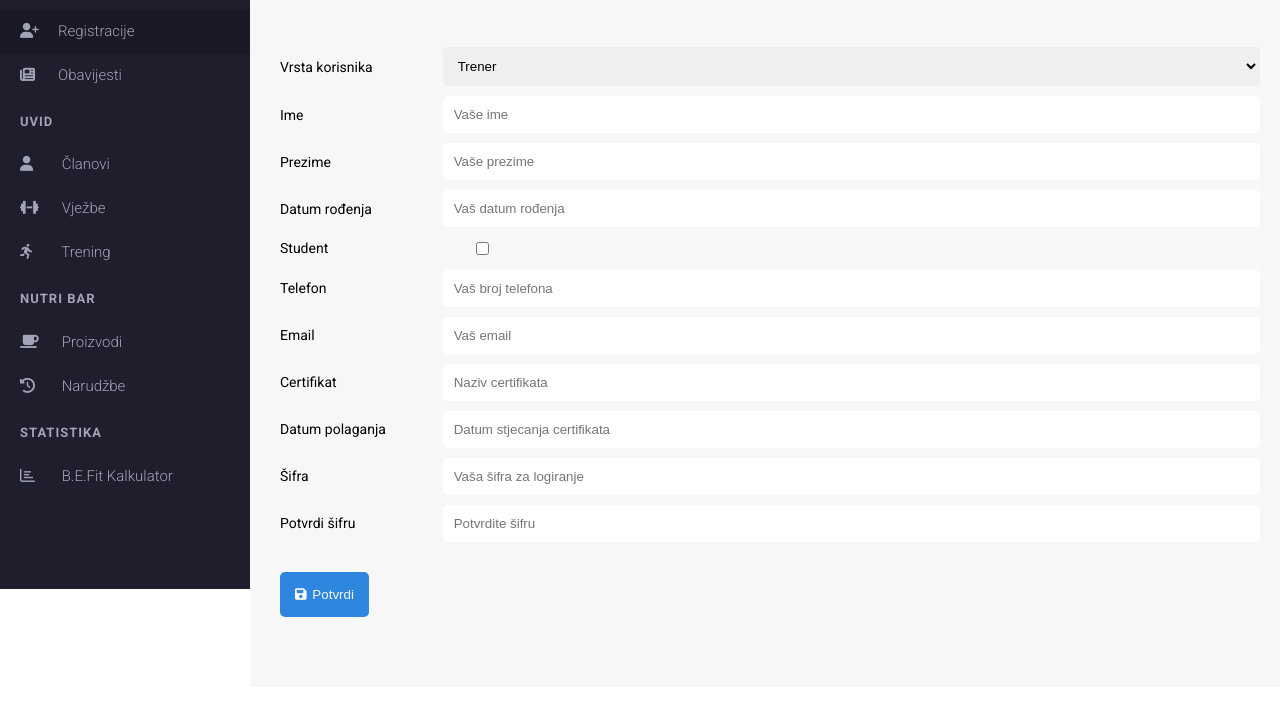
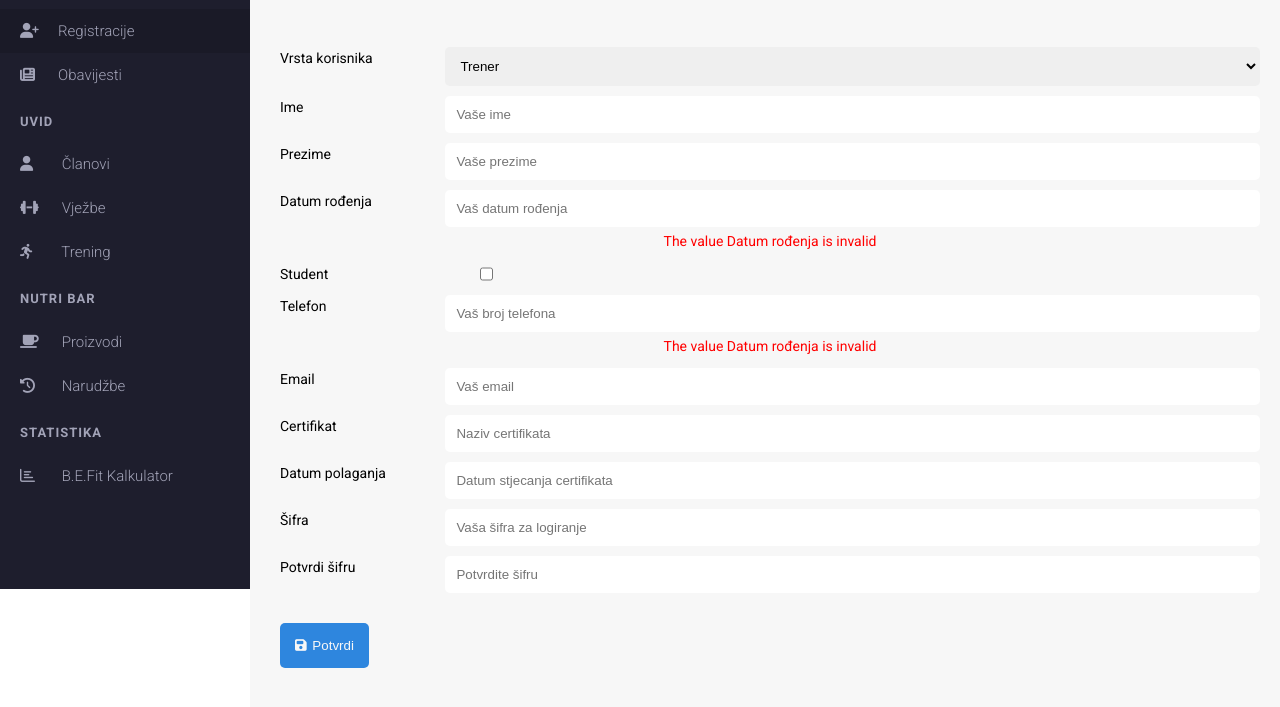
Before and after one commit to farukobradovic/seminarski_template, a website: page registracije.html in a window 1280 px wide. Shown: the part 211-918 px from the top of the page. Drawn offline with Linux system fonts and the light colour scheme.

Commit message:
neke izmjene

```diff
--- a/registracije.html
+++ b/registracije.html
@@ -106,6 +106,7 @@
             <h1>Registracija korisnika</h1>
             <form action="#">
               <div class="form-inputs">
+                <div class="upper">
                   <label for="user-type">Vrsta korisnika</label>
                   <select>
                     <option value="trener">Trener</option>
@@ -113,15 +114,21 @@
                     <option value="admin">Admin</option>
                   </select>
                 </div>
+              </div>
               <div class="form-inputs">
+                <div class="upper">
                   <label for="name">Ime</label>
                   <input type="text" placeholder="Vaše ime" id="name" />
                 </div>
+              </div>
               <div class="form-inputs">
+                <div class="upper">
                   <label for="lastName">Prezime</label>
                   <input type="text" placeholder="Vaše prezime" id="lastName" />
                 </div>
+              </div>
               <div class="form-inputs">
+                <div class="upper">
                   <label for="birthdate">Datum rođenja</label>
                   <input
                     type="text"
@@ -129,11 +136,18 @@
                     id="birthdate"
                   />
                 </div>
+                <span class="message-danger"
+                  >The value Datum rođenja is invalid</span
+                >
+              </div>
               <div class="form-inputs">
+                <div class="upper">
                   <label for="student">Student</label>
                   <input type="checkbox" id="student" />
                 </div>
+              </div>
               <div class="form-inputs">
+                <div class="upper">
                   <label for="telephone">Telefon</label>
                   <input
                     type="text"
@@ -141,11 +155,18 @@
                     placeholder="Vaš broj telefona"
                   />
                 </div>
+                <span class="message-danger"
+                  >The value Datum rođenja is invalid</span
+                >
+              </div>
               <div class="form-inputs">
+                <div class="upper">
                   <label for="email">Email</label>
                   <input type="text" id="email" placeholder="Vaš email" />
                 </div>
+              </div>
               <div class="form-inputs">
+                <div class="upper">
                   <label for="certificate">Certifikat</label>
                   <input
                     type="text"
@@ -153,7 +174,9 @@
                     placeholder="Naziv certifikata"
                   />
                 </div>
+              </div>
               <div class="form-inputs">
+                <div class="upper">
                   <label for="dateCertificate">Datum polaganja</label>
                   <input
                     type="text"
@@ -161,7 +184,9 @@
                     placeholder="Datum stjecanja certifikata"
                   />
                 </div>
+              </div>
               <div class="form-inputs">
+                <div class="upper">
                   <label for="pw">Šifra</label>
                   <input
                     type="password"
@@ -169,9 +194,16 @@
                     placeholder="Vaša šifra za logiranje"
                   />
                 </div>
+              </div>
               <div class="form-inputs">
+                <div class="upper">
                   <label for="pw">Potvrdi šifru</label>
-                <input type="password" id="pw" placeholder="Potvrdite šifru" />
+                  <input
+                    type="password"
+                    id="pw"
+                    placeholder="Potvrdite šifru"
+                  />
+                </div>
               </div>
               <button type="submit" class="submit-form">
                 <i class="fas fa-save"></i> Potvrdi
--- a/sass/pages/_home.scss
+++ b/sass/pages/_home.scss
@@ -1,5 +1,12 @@
 a {
   text-decoration: none;
+}
+.message-danger {
+  font-size: 1.4rem;
+  color: red;
+  // width: 100%;
+  // padding-left: 20rem;
+  margin-top: 0.3rem;
 }
 .linkButton {
   font-size: 1.3rem;
@@ -735,13 +742,18 @@ a {
           margin-bottom: 1rem;
           display: flex;
           align-items: center;
+          flex-direction: column;
+          .upper {
+            display: flex;
+            width: 100%;
+          }
           #student {
             width: auto;
           }
 
           label {
             font-size: 1.4rem;
-            width: 20%;
+            width: 20rem;
           }
           input,
           select,
```
Also changed, not shown: css/style.css. Lines whose indentation alone changed are shown as unchanged.
